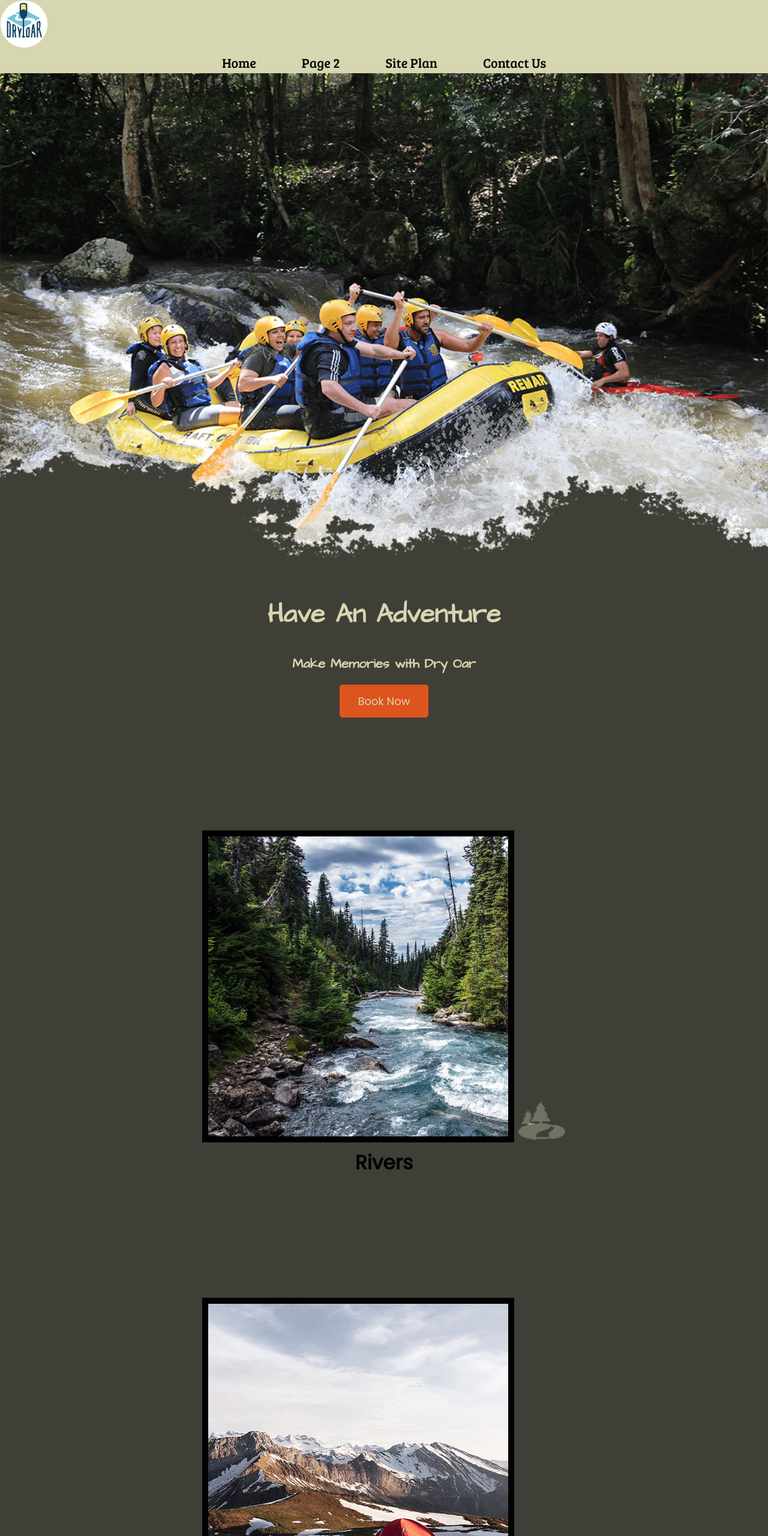
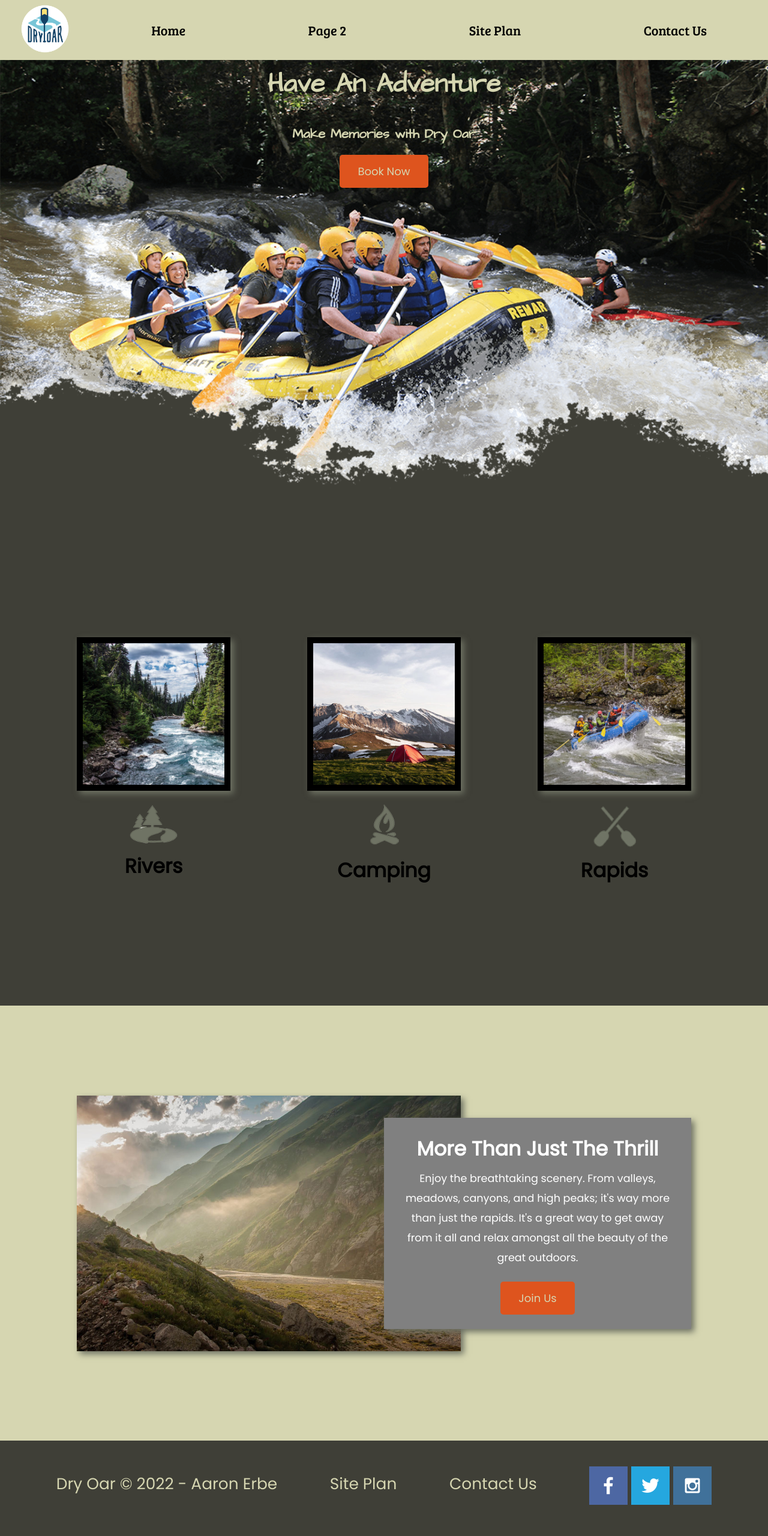
Before and after one commit to aaronerbe/wdd130, a plain HTML site: page wwr/index.html in a window 1280 px wide. Shown: the top 2560 px of the page at 60% size. Drawn offline with Linux system fonts and the light colour scheme; a web font is replaced by a local one.

Commit message:
Updated CSS to match wireframe

```diff
--- a/wwr/styles/styles.css
+++ b/wwr/styles/styles.css
@@ -34,15 +34,23 @@ body{
 /***********HEADER SECTION***********/
 header{
     background-color: #D6D6B1;
+    display: grid;
+    grid-template-columns: 150px auto;
 }
 /***TOP LEFT LOGO****/
 #logo_link{
     padding-top: 5px;
+    justify-self: center;
+    align-self: center;
 }
 .logo{
     width: 80px;
 }
-/****navigation bar****/
+/****Navigation bar****/
+nav{
+    display: flex;
+    justify-content: space-around;
+}
 nav a{
     color: black;
     text-decoration: none;
@@ -51,10 +59,25 @@ nav a{
 }
 
 /**********HERO BOX***********************/
+#hero{
+    display: grid;
+    grid-template-columns: 1fr 3fr 1fr;
+    margin-top: -100px;
+}
+#hero-box{
+    grid-column: 1/4;
+    grid-row: 1/3;
+    z-index: -1;
+}
 #hero-box img{
     width: 100%;
 }
-/*********TITLE & SUBTITLE****************/
+#hero-msg{
+    grid-column: 2/3;
+    grid-row: 1/2;
+    margin-top: 100px;
+}
+/* Hero Title & Subtitle */
 .home-title{
     font-size: 2em;
     color: #D6D6B1;
@@ -67,12 +90,80 @@ h4{
 }
 
 /**********MAIN SECTION***************/
+.home-grid{
+    display: grid;
+    grid-template-columns: repeat(10,1fr);
+}
+h2{
+    margin: 0;
+}
 main section img{
     box-sizing: border-box;
 }
-
-/***********BOOK NOW ****************/
-/*****JOIN NOW (After Images)***/
+/* Icons with CARDS */
+.icon{
+    width: 80px;
+    padding-top: 10px;
+}
+/* CARDS */
+.card-img{
+    border: 10px solid black;
+    transition: transform .5s;
+    box-shadow: 5px 5px 10px #6f7364
+}
+.card-img, .mountains{
+    width: 100%
+}
+.rivers-card{
+    margin: 200px 0;
+    grid-column: 2/4;
+    grid-row: 2/3;
+}
+.camping-card{
+    margin: 200px 0;
+    grid-column: 5/7;
+    grid-row: 2/3;
+}
+.rapids-card{
+    margin: 200px 0;
+    grid-column: 8/10;
+    grid-row: 2/3;
+}
+/* Empty Background Div */
+#background{
+    background-color: #D6D6B1;
+    height: 725px;  /*setting huge margin for messaging*/
+    grid-column: 1/11;
+    grid-row: 4/9;
+}
+/* Mountains Image */
+.mountains{
+    /******10/11 - ADDDING THIS INDEPENDENT OF ASSIGNMENT TO MATCH VISUAL EXPECATATION GIVEN******/
+    margin: 150px 0;
+    grid-column: 2/7;
+    grid-row: 5/8;
+    box-shadow: 5px 5px 10px #6f7364
+}
+/* More than just a thrill message */
+.msg h2{
+    color: white;
+    font-family: "Poppins", Helvetica, Sans-Serif;
+}
+.msg p{
+    color: white;
+    font-family: "Poppins", Helvetica, Sans-Serif;
+    font-size: 0.8em;
+    padding-bottom: 15px;
+}
+.msg{
+    line-height: 1.5em;
+    padding: 35px;
+    grid-column: 6/10;
+    grid-row: 6/7;
+    background-color: grey;
+    box-shadow: 5px 5px 10px #6f7364;
+}
+/* Book now and Join buttons */
 .book, .join{
     font-size: 18px;
     color: #D6D6B1;
@@ -83,54 +174,13 @@ main section img{
     background-color: #DE541E
 }
 
-/***********PICS & ICONS & SUBTITLES (h2)*******/
-.rivers-card, .camping-card, .rapids-card{
-    margin: 200px 0;
-}
-.card-img{
-    border: 10px solid black;
-}
-.icon{
-    width: 80px;
-    padding-top: 10px;
-}
-h2{
-    margin: 0;
-}
-
-
-
-
-/**********EMPTY BACKGROUND DIV??***********/
-#background {
-    background-color: #D6D6B1;
-    height: 725px;  /*setting huge margin for messaging*/
-}
-
-.mountains{
-    /******10/11 - ADDDING THIS INDEPENDENT OF ASSIGNMENT TO MATCH VISUAL EXPECATATION GIVEN******/
-    margin: 150px 0;
-}
-
-/**************MESSAGE 'more than the thrill' SECTION******/
-.msg{
-    line-height: 1.5em;
-    padding: 35px;
-}
-.msg h2{
-    color: white;
-    font-family: "Poppins", Helvetica, Sans-Serif;
-}
-.msg p{
-    color: white;
-    font-family: "Poppins", Helvetica, Sans-Serif;
-    font-size: 0.8em;
-    padding-bottom: 15px;
-}
 
 /***********FOOTER CONTENT*************/
 footer{
     padding: 25px 50px;
+    display: flex;
+    justify-content: space-around;
+    align-items: center;
 }
 footer a{
     color: #D6D6B1;
@@ -148,9 +198,56 @@ footer .social img{
 
 
 /*****************************HOVER BEHAVIOR******************************************/
-nav a:hover, .book:hover, .join:hover, footer a:hover{
+nav a:hover, .book:hover, .join:hover, footer p a:hover{
     background-color: #D6D6B1;
     color: #DE541E;
     font-weight: bolder;
     text-decoration: underline;
 }
+.card-img:hover{
+    opacity: .6;
+    transform: scale(1.1);
+}
+
+/* @Media Query - Don't add css after this section */
+@media screen and (max-width: 900px) {
+    #hero, .home-grid {
+        display: block;
+        height: auto;
+    }
+    nav, footer {
+        flex-direction: column;
+    }
+    nav a {
+        display: block;
+        padding: 15px;
+    }
+    #hero {
+        margin-top: 0;
+    }
+    #hero-msg {
+        margin-top: 0;
+    }
+    #hero-msg h4 {
+        display: none;
+    }
+    .home-title {
+        font-size: 25px;
+        color: #6f7364;
+    }
+    .rivers-card, .camping-card, .rapids-card {
+        margin: 50px auto;
+        width: 60%;
+    }
+    #background {
+        display: none;
+    }
+    .mountains, .msg {
+        width: 80%;
+        display: block;
+        margin: 0 auto;
+    }
+    footer {
+        margin-top: 25px;
+    }
+}
```
Also changed, not shown: wwr/index.html (+7 -3 lines).
